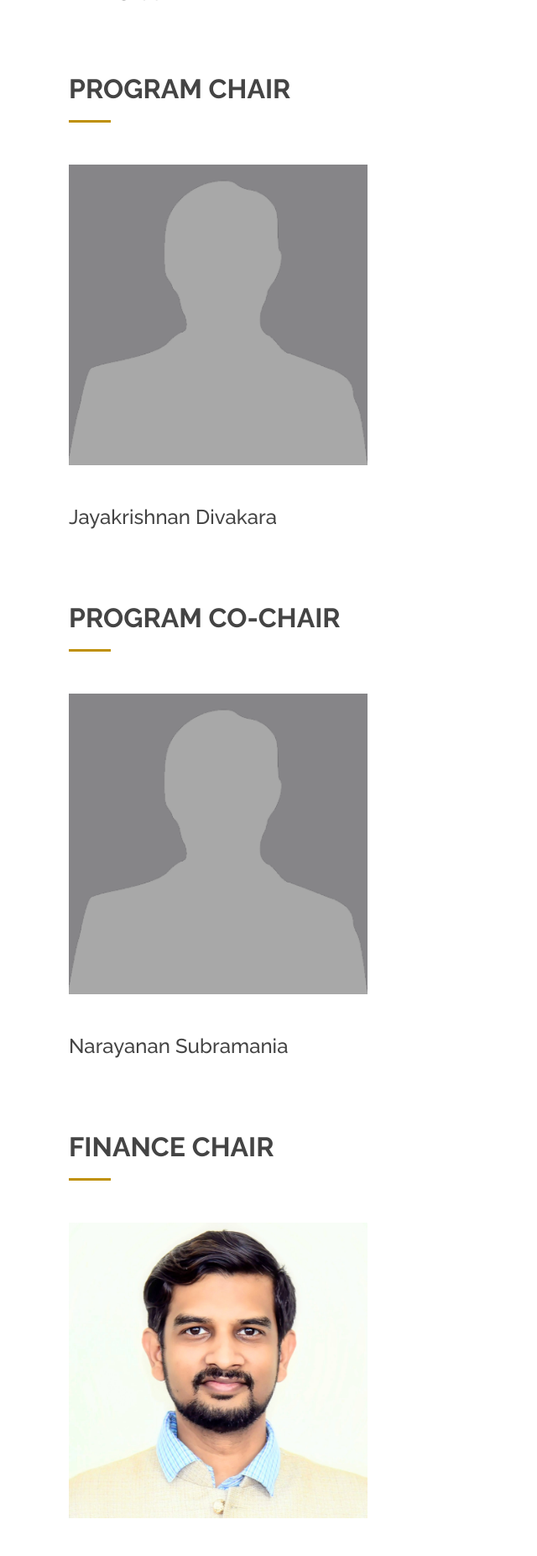
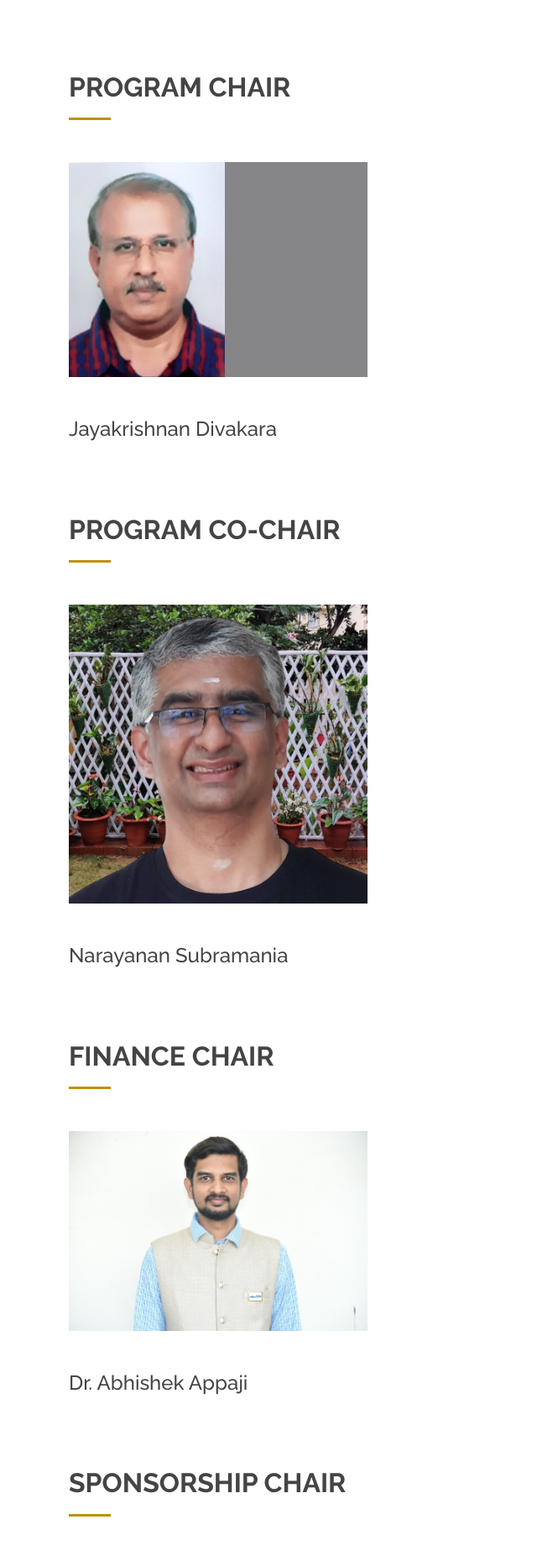
Before and after one commit to KetanKeshav/BHTC-2022, a PHP site: page /oc.php in a window 1280 px wide. Shown: the part 3532-5385 px from the top of the page at 84% size, without its empty margins (0-640 px from the left). Run offline with PHP 8.4, Linux system fonts and the light colour scheme.

Commit message:
oc additions

```diff
--- a/oc.php
+++ b/oc.php
@@ -34,7 +34,7 @@
                     <h2>Advisory Committee</h2>
                 </div>
 
-                <div class="row publication-container" data-aos="fade-up" data-aos-delay="200">
+                <div class="row publication-container" data-aos="fade-up" data-aos-delay="50">
 
                     <div class="col-lg-4 col-md-6 publication-item">
                         <div class="publication-wrap">
@@ -78,11 +78,11 @@
                     <h2>General Chair</h2>
                 </div>
 
-                <div class="row publication-container" data-aos="fade-up" data-aos-delay="200">
+                <div class="row publication-container" data-aos="fade-up" data-aos-delay="50">
 
                     <div class="col-lg-4 col-md-6 publication-item">
                         <div class="publication-wrap">
-                            <img src="assets/img/oc/speaker2.png" class="img-fluid" alt="">
+                            <img src="assets/img/oc/Ashokdas.jpg" class="img-fluid" alt="">
                             <div class="publication-info">
                                 <h4>Dr Ashok Das</h4>
                             </div>
@@ -101,7 +101,7 @@
                     <h2>General Co - Chair</h2>
                 </div>
 
-                <div class="row publication-container" data-aos="fade-up" data-aos-delay="200">
+                <div class="row publication-container" data-aos="fade-up" data-aos-delay="50">
 
                     <div class="col-lg-4 col-md-6 publication-item">
                         <div class="publication-wrap">
@@ -124,7 +124,7 @@
                     <h2>Organizing Chair</h2>
                 </div>
 
-                <div class="row publication-container" data-aos="fade-up" data-aos-delay="200">
+                <div class="row publication-container" data-aos="fade-up" data-aos-delay="50">
 
                     <div class="col-lg-4 col-md-6 publication-item">
                         <div class="publication-wrap">
@@ -146,7 +146,7 @@
                     <h2>Organizing Co-Chair</h2>
                 </div>
 
-                <div class="row publication-container" data-aos="fade-up" data-aos-delay="200">
+                <div class="row publication-container" data-aos="fade-up" data-aos-delay="50">
 
                     <div class="col-lg-4 col-md-6 publication-item">
                         <div class="publication-wrap">
@@ -168,7 +168,7 @@
                     <h2>Organizing Secretary</h2>
                 </div>
 
-                <div class="row publication-container" data-aos="fade-up" data-aos-delay="200">
+                <div class="row publication-container" data-aos="fade-up" data-aos-delay="50">
 
                     <div class="col-lg-4 col-md-6 publication-item">
                         <div class="publication-wrap">
@@ -190,11 +190,11 @@
                     <h2>Program Chair</h2>
                 </div>
 
-                <div class="row publication-container" data-aos="fade-up" data-aos-delay="200">
+                <div class="row publication-container" data-aos="fade-up" data-aos-delay="50">
 
                     <div class="col-lg-4 col-md-6 publication-item">
                         <div class="publication-wrap">
-                            <img src="assets/img/oc/speaker2.png" class="img-fluid" alt="">
+                            <img src="assets/img/oc/jayakrishnan.jpeg" class="img-fluid" alt="">
                             <div class="publication-info">
                                 <h4>Jayakrishnan Divakara</h4>
                             </div>
@@ -212,11 +212,11 @@
                     <h2>Program Co-Chair</h2>
                 </div>
 
-                <div class="row publication-container" data-aos="fade-up" data-aos-delay="200">
+                <div class="row publication-container" data-aos="fade-up" data-aos-delay="50">
 
                     <div class="col-lg-4 col-md-6 publication-item">
                         <div class="publication-wrap">
-                            <img src="assets/img/oc/speaker2.png" class="img-fluid" alt="">
+                            <img src="assets/img/oc/subramaniam.jpg" class="img-fluid" alt="">
                             <div class="publication-info">
                                 <h4>Narayanan Subramania</h4>
                             </div>
@@ -234,11 +234,11 @@
                     <h2>Finance Chair</h2>
                 </div>
 
-                <div class="row publication-container" data-aos="fade-up" data-aos-delay="200">
+                <div class="row publication-container" data-aos="fade-up" data-aos-delay="50">
 
                     <div class="col-lg-4 col-md-6 publication-item">
                         <div class="publication-wrap">
-                            <img src="assets/img/oc/Abhishek-Appaji-1.jpg" class="img-fluid" alt="">
+                            <img src="assets/img/oc/abhisheik.jpg" class="img-fluid" alt="">
                             <div class="publication-info">
                                 <h4>Dr. Abhishek Appaji</h4>
                             </div>
@@ -256,7 +256,7 @@
                     <h2>Sponsorship Chair</h2>
                 </div>
 
-                <div class="row publication-container" data-aos="fade-up" data-aos-delay="200">
+                <div class="row publication-container" data-aos="fade-up" data-aos-delay="50">
 
                     <div class="col-lg-4 col-md-6 publication-item">
                         <div class="publication-wrap">
@@ -278,11 +278,11 @@
                     <h2>Project and Post Presentation Chair</h2>
                 </div>
 
-                <div class="row publication-container" data-aos="fade-up" data-aos-delay="200">
+                <div class="row publication-container" data-aos="fade-up" data-aos-delay="50">
 
                     <div class="col-lg-4 col-md-6 publication-item">
                         <div class="publication-wrap">
-                            <img src="assets/img/oc/speaker2.png" class="img-fluid" alt="">
+                            <img src="assets/img/oc/bindut.jpg" class="img-fluid" alt="">
                             <div class="publication-info">
                                 <h4>Dr. Bindu Thomas</h4>
                             </div>
@@ -300,11 +300,11 @@
                     <h2>Project and Post Presentation Co-Chair</h2>
                 </div>
 
-                <div class="row publication-container" data-aos="fade-up" data-aos-delay="200">
+                <div class="row publication-container" data-aos="fade-up" data-aos-delay="50">
 
                     <div class="col-lg-4 col-md-6 publication-item">
                         <div class="publication-wrap">
-                            <img src="assets/img/oc/speaker2.png" class="img-fluid" alt="">
+                            <img src="assets/img/oc/ashwini.jpg" class="img-fluid" alt="">
                             <div class="publication-info">
                                 <h4>Dr. Ashwini Appaji</h4>
                             </div>
@@ -322,9 +322,9 @@
                     <h2>Registration Chair</h2>
                 </div>
 
-                <div class="row publication-container" data-aos="fade-up" data-aos-delay="200">
+                <div class="row publication-container" data-aos="fade-up" data-aos-delay="50">
 
-                    <div class="col-lg-4 col-md-6 publication-item">
+                    <div class="col-lg-4 col-md-6 publication-item" >
                         <div class="publication-wrap">
                             <img src="assets/img/oc/S-G-Raghavendra-Prasad.jpg" class="img-fluid" alt="">
                             <div class="publication-info">
@@ -344,7 +344,7 @@
                     <h2>ECIM, Web & IT Chairs</h2>
                 </div>
 
-                <div class="row publication-container" data-aos="fade-up" data-aos-delay="200">
+                <div class="row publication-container" data-aos="fade-up" data-aos-delay="50">
 
                     <div class="col-lg-4 col-md-6 publication-item">
                         <div class="publication-wrap">
@@ -376,11 +376,11 @@
                     <h2>Publicity Chair</h2>
                 </div>
 
-                <div class="row publication-container" data-aos="fade-up" data-aos-delay="200">
+                <div class="row publication-container" data-aos="fade-up" data-aos-delay="50">
 
                     <div class="col-lg-4 col-md-6 publication-item">
                         <div class="publication-wrap">
-                            <img src="assets/img/oc/speaker2.png" class="img-fluid" alt="">
+                            <img src="assets/img/oc/soma.jpg" class="img-fluid" alt="">
                             <div class="publication-info">
                                 <h4>Soma Pandey</h4>
                             </div>
@@ -398,11 +398,11 @@
                     <h2>Publicity Co Chair</h2>
                 </div>
 
-                <div class="row publication-container" data-aos="fade-up" data-aos-delay="200">
+                <div class="row publication-container" data-aos="fade-up" data-aos-delay="50">
 
                     <div class="col-lg-4 col-md-6 publication-item">
                         <div class="publication-wrap">
-                            <img src="assets/img/oc/speaker2.png" class="img-fluid" alt="">
+                            <img src="assets/img/oc/parameshachari.jpg" class="img-fluid" alt="">
                             <div class="publication-info">
                                 <h4>Dr. Parameshachari</h4>
                             </div>
@@ -420,11 +420,11 @@
                     <h2>Publicity Co Chair</h2>
                 </div>
 
-                <div class="row publication-container" data-aos="fade-up" data-aos-delay="200">
+                <div class="row publication-container" data-aos="fade-up" data-aos-delay="50">
 
                     <div class="col-lg-4 col-md-6 publication-item">
                         <div class="publication-wrap">
-                            <img src="assets/img/oc/speaker2.png" class="img-fluid" alt="">
+                            <img src="assets/img/oc/mohit.webp" class="img-fluid" alt="">
                             <div class="publication-info">
                                 <h4>Dr. Mohit Tahiliani</h4>
                             </div>
@@ -442,11 +442,11 @@
                     <h2>Publicity Co Chair</h2>
                 </div>
 
-                <div class="row publication-container" data-aos="fade-up" data-aos-delay="200">
+                <div class="row publication-container" data-aos="fade-up" data-aos-delay="50">
 
                     <div class="col-lg-4 col-md-6 publication-item">
                         <div class="publication-wrap">
-                            <img src="assets/img/oc/speaker2.png" class="img-fluid" alt="">
+                            <img src="assets/img/oc/Ravi.jpg" class="img-fluid" alt="">
                             <div class="publication-info">
                                 <h4>Prof. Ravi Hosamani</h4>
                             </div>
```
Also changed, not shown: assets/img/oc/1.jpg (deleted), assets/img/oc/2.jpg (deleted), assets/img/oc/Abhishek-Appaji-1.jpg (deleted), assets/img/oc/Ashokdas.jpg (added), assets/img/oc/Ravi.jpg (added), assets/img/oc/abhisheik.jpg (added), assets/img/oc/ashwini.jpg (added), assets/img/oc/bindut.jpg (added), assets/img/oc/jayakrishnan.jpeg (added), assets/img/oc/mohit.webp (added), assets/img/oc/parameshachari.jpg (added), assets/img/oc/soma.jpg (added), assets/img/oc/speaker2.png (deleted), assets/img/oc/subramaniam.jpg (added).
